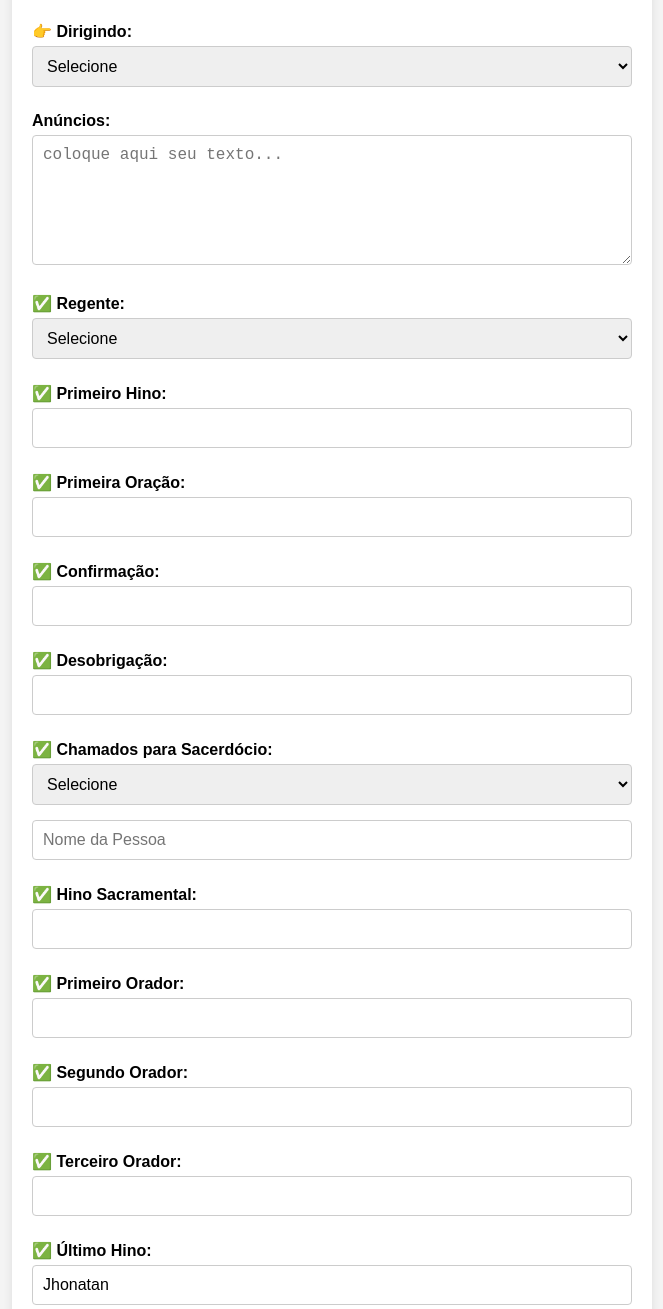
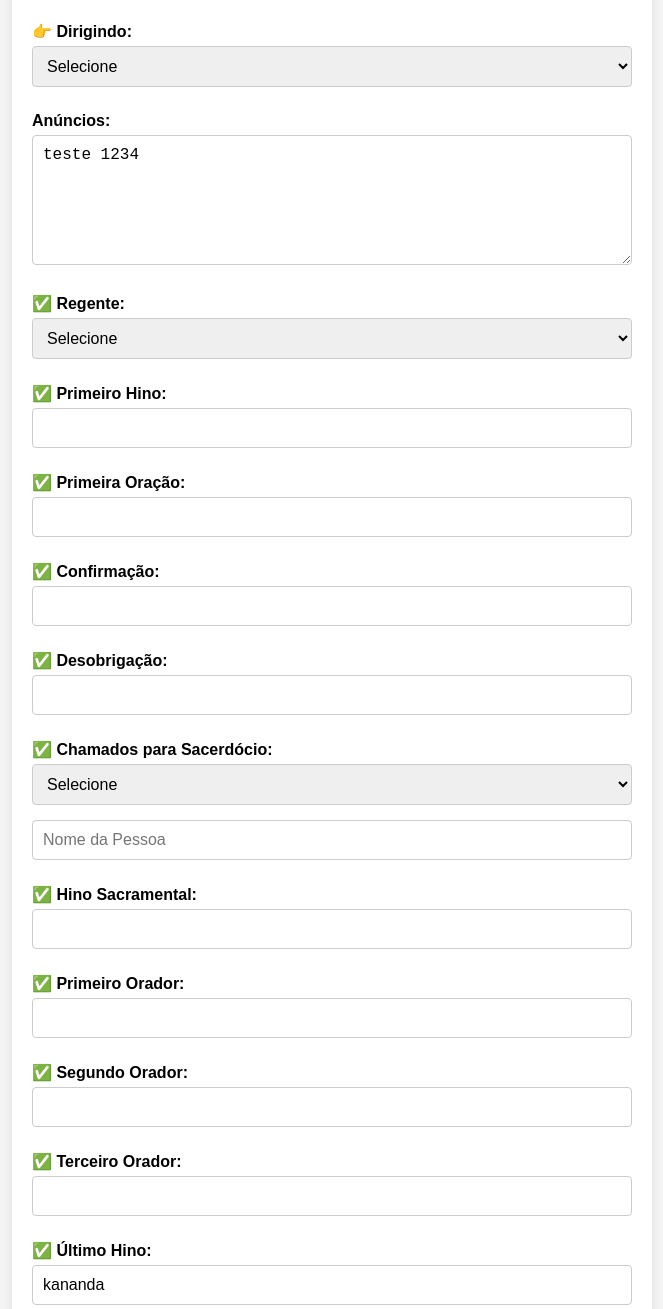
Before and after one commit to Harlem888/agendaNOVA, a plain HTML site: page index.html in a window 1280 px wide. Shown: the part 220-1529 px from the top of the page, without its empty margins (308-971 px from the left). Drawn offline with Linux system fonts and the light colour scheme.

Commit message:
update index.html

```diff
--- a/index.html
+++ b/index.html
@@ -30,7 +30,7 @@
 
         <label for="anuncios">Anúncios:</label>
 
-        <textarea id="myTextarea" rows="6" placeholder="coloque aqui seu texto..."></textarea>
+        <textarea id="myTextarea" rows="6" placeholder="coloque aqui seu texto...">teste 1234</textarea>
 
         <label for="primeiro_hino">✅ Regente:</label>
         <select id="chamados_sacerdocio">
@@ -74,7 +74,7 @@
         <label for="ultimo_hino">✅ Último Hino:</label>
         <input type="text"
 
-        value="Jhonatan"
+        value="kananda "
 
 
         id="ultimo_hino">
```
